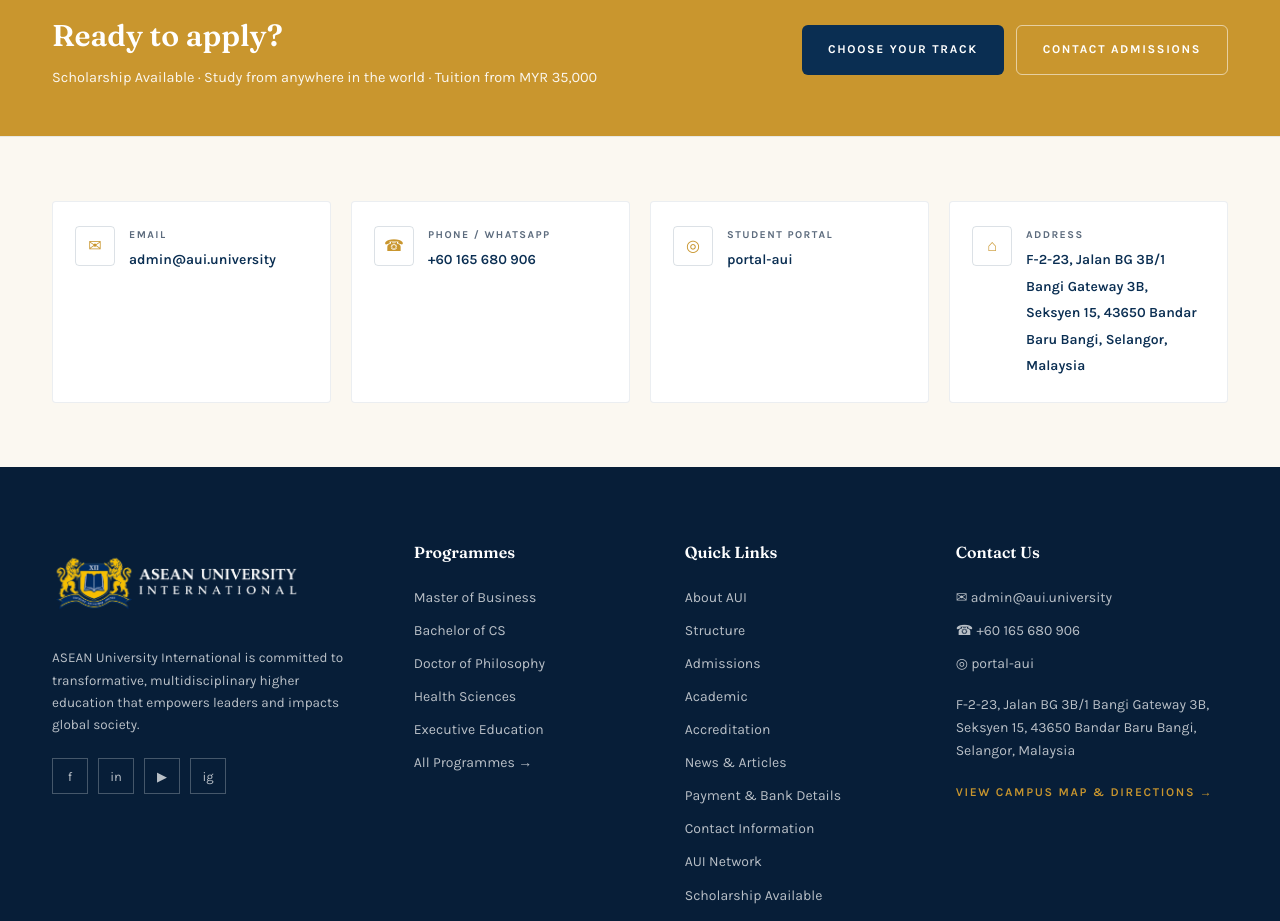
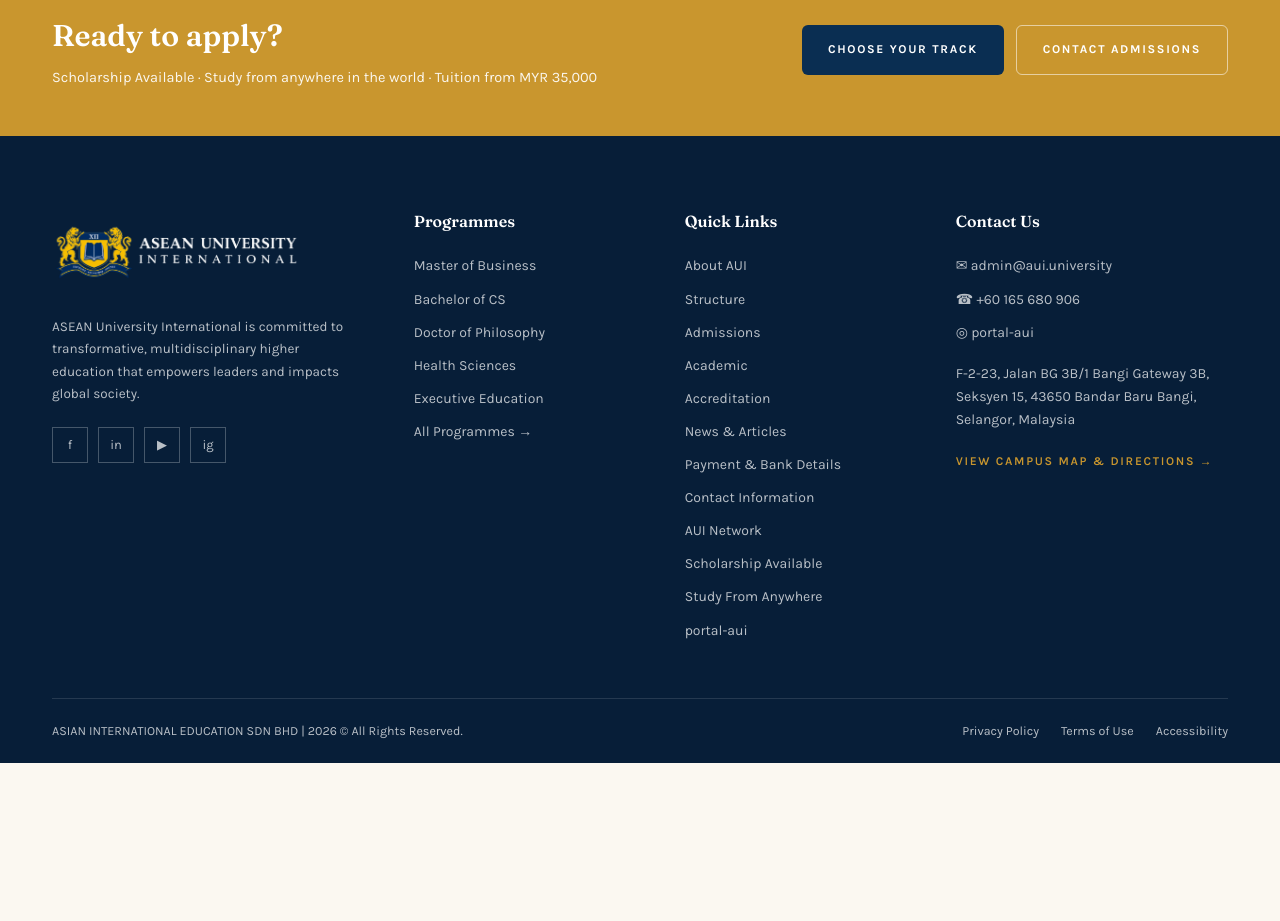
Before and after one commit to anjaniayu354/asean-university-international, a Next.js app: page /admissions in a window 1280 px wide. Shown: the part 7280-8201 px from the top of the page. After the commit the page ends 8043 px from the top, so only its background shows below. Built offline with nearby package versions, Linux system fonts and the light colour scheme.

Commit message:
Remove redundant contact section below Ready to apply CTA on Admissions and Academic pages

```diff
--- a/src/components/AdmissionsView.tsx
+++ b/src/components/AdmissionsView.tsx
@@ -626,47 +626,9 @@
             <a href="#tracks" className="btn btn-brand">
               Choose Your Track
             </a>
-            <a href="#contact" className="btn btn-ghost">
+            <Link href="/contact" className="btn btn-ghost">
               Contact Admissions
-            </a>
-          </div>
-        </div>
-      </section>
-
-      {/* CONTACT */}
-      <section className="cband" id="contact">
-        <div className="wrap">
-          <div className="cband-grid rv">
-            <div className="cband-item">
-              <div className="ic">✉</div>
-              <div>
-                <b>Email</b>
-                <a href="mailto:admin@aui.university">admin@aui.university</a>
-              </div>
-            </div>
-            <div className="cband-item">
-              <div className="ic">☎</div>
-              <div>
-                <b>Phone / WhatsApp</b>
-                <a href="tel:+60165680906">+60 165 680 906</a>
-              </div>
-            </div>
-            <div className="cband-item">
-              <div className="ic">◎</div>
-              <div>
-                <b>Student Portal</b>
-                <a href="https://aui.university/students-information/" target="_blank" rel="noopener noreferrer">
-                  portal-aui
-                </a>
-              </div>
-            </div>
-            <div className="cband-item">
-              <div className="ic">⌂</div>
-              <div>
-                <b>Address</b>
-                <span>F-2-23, Jalan BG 3B/1 Bangi Gateway 3B, Seksyen 15, 43650 Bandar Baru Bangi, Selangor, Malaysia</span>
-              </div>
-            </div>
+            </Link>
           </div>
         </div>
       </section>
```
Also changed, not shown: src/components/AcademicView.tsx (+2 -40 lines), template/accademic.html (+1 -13 lines), template/addmissions.html (+1 -13 lines).
